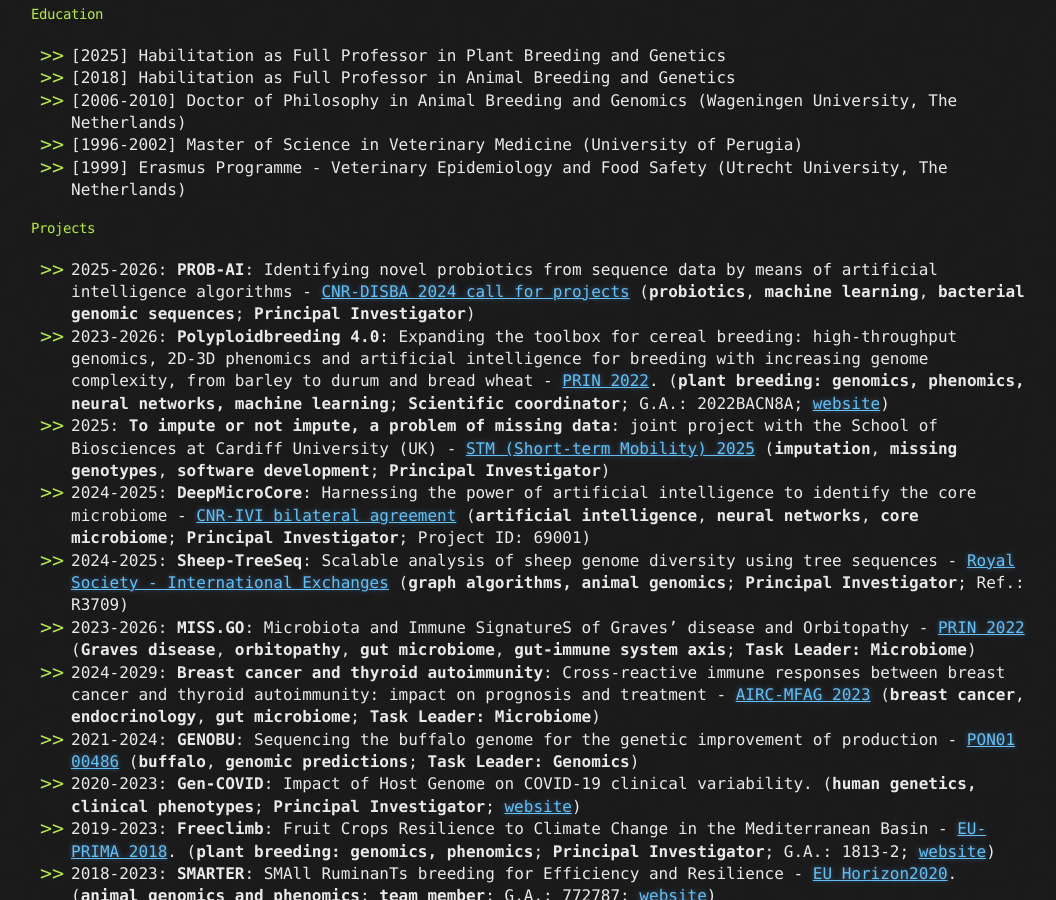
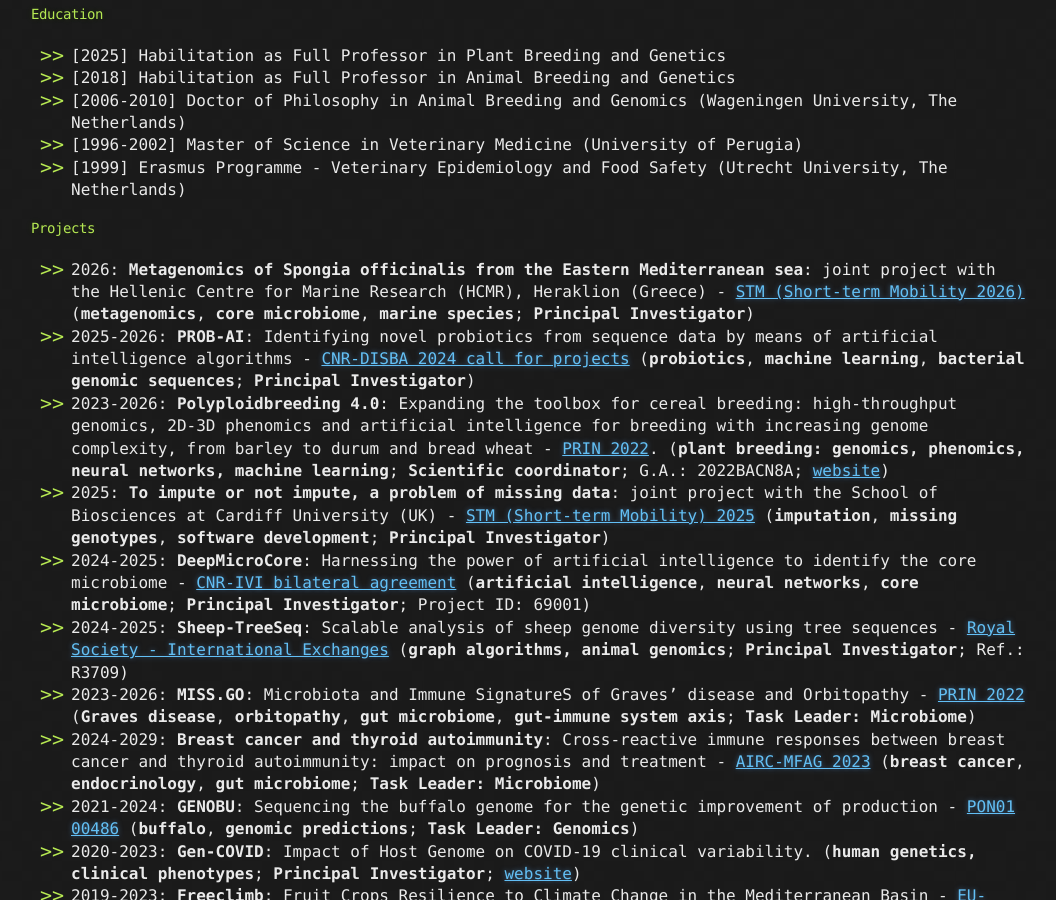
Before and after one commit to bioinformateachers/bioinformateachers.github.io, a Jekyll site: the page built from filippo.md, in a window 1280 px wide and 900 px high, scrolled down 3244 px. Shown: the whole window, without its empty margins (109-1165 px from the left). Built offline with Jekyll 4.4.1, drawn with Linux system fonts in a browser that asks for light colours; formulas are drawn with MathJax 3.

Commit message:
added: STM project 2026

```diff
--- a/filippo.md
+++ b/filippo.md
@@ -120,6 +120,7 @@ Very smart people who I had the honor of mentoring:
 
 #### Projects
 
+- 2026: **Metagenomics of Spongia officinalis from the Eastern Mediterranean sea**: joint project with the Hellenic Centre for Marine Research (HCMR), Heraklion (Greece) - [STM (Short-term Mobility 2026)](https://www.cnr.it/sites/default/files/public/upload/2026/04/24/Provvedimento_graduatoria_DISBA_STM%202026_signed_prot_n_192498_del_24_04_2026.pdf) (**metagenomics**, **core microbiome**, **marine species**; **Principal Investigator**)
 - 2025-2026: **PROB-AI**: Identifying novel probiotics from sequence data by means of artificial intelligence algorithms - [CNR-DISBA 2024 call for projects](https://www.urp.cnr.it/node/14158) (**probiotics**, **machine learning**, **bacterial genomic sequences**; **Principal Investigator**)
 - 2023-2026: **Polyploidbreeding 4.0**: Expanding the toolbox for cereal breeding: high-throughput genomics, 2D-3D phenomics and artificial intelligence for breeding with increasing genome complexity, from barley to durum and bread wheat - [PRIN 2022](https://prin.mur.gov.it/Iniziative/Detail?key=FiJNdaCuA71Xq3jYMAuZeQ%3D%3D). (**plant breeding: genomics, phenomics, neural networks, machine learning**; **Scientific coordinator**; G.A.: 2022BACN8A; [website](https://polyploidbreeding.ibba.cnr.it/))
 - 2025: **To impute or not impute, a problem of missing data**: joint project with the School of Biosciences at Cardiff University (UK) - [STM (Short-term Mobility) 2025](https://www.cnr.it/sites/default/files/public/upload/2025/06/09/Provvedimento_graduatoria_DISBA_2025_signed_prot_204618_06_06_2025.pdf) (**imputation**, **missing genotypes**, **software development**; **Principal Investigator**)
```
